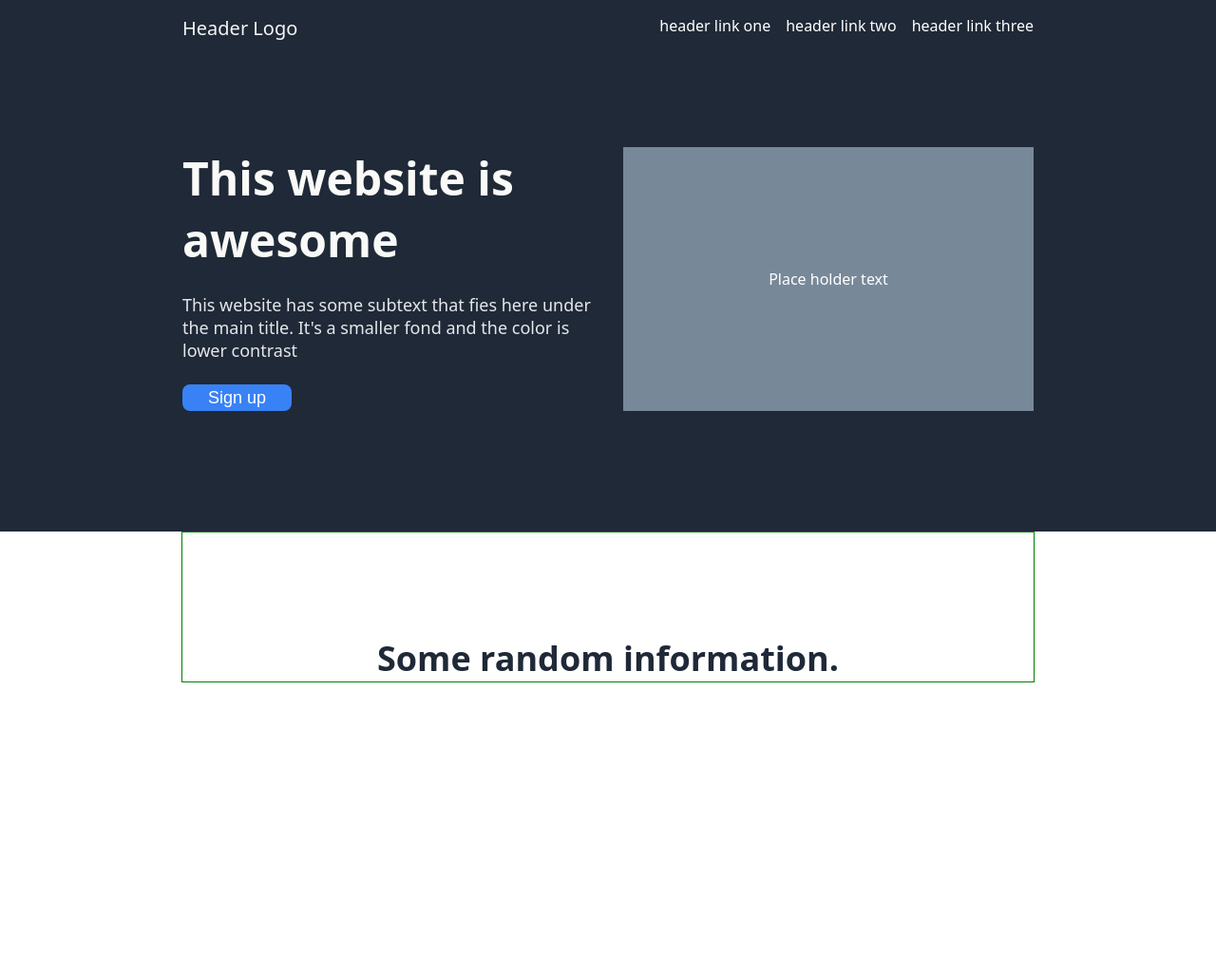
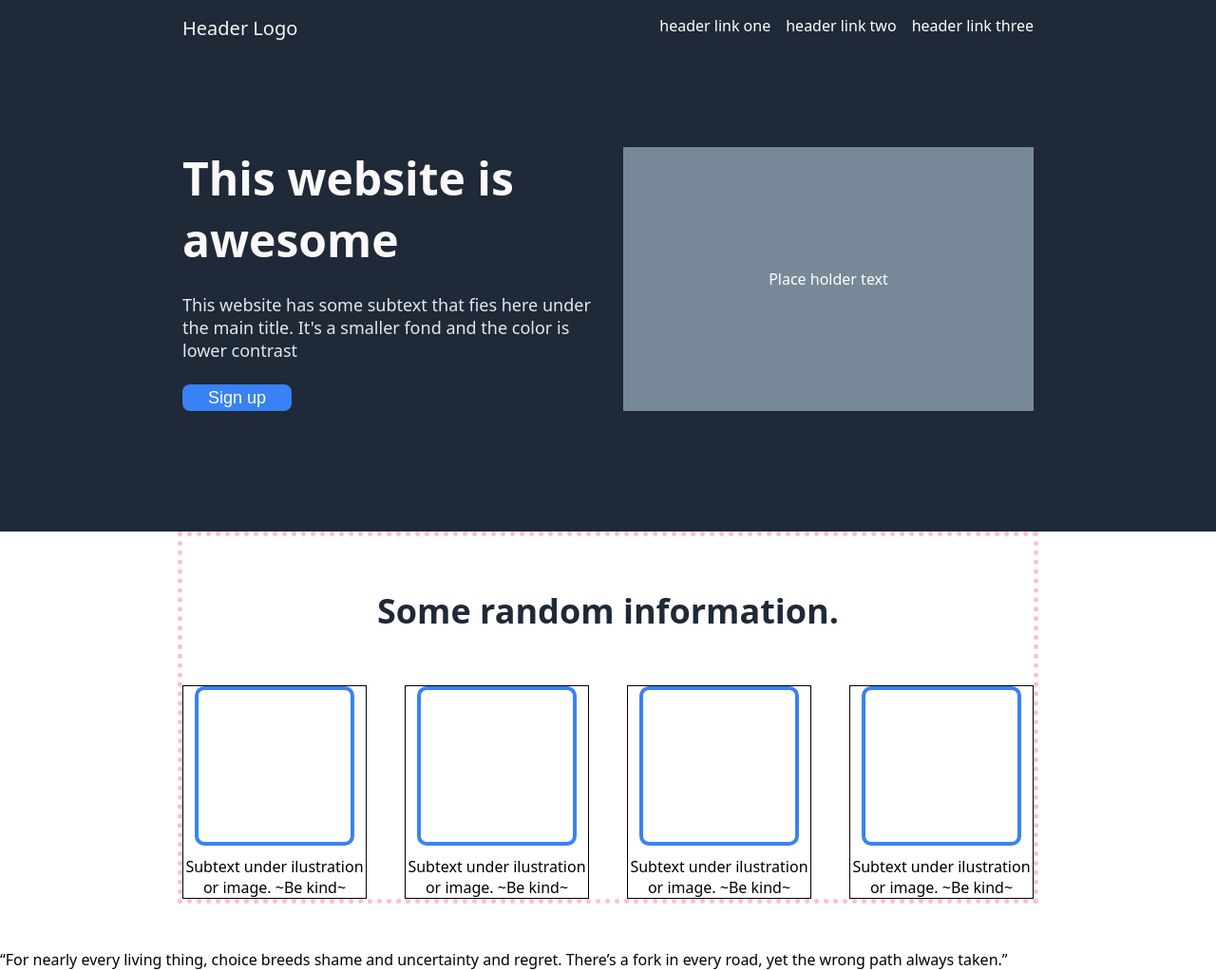
Before and after one commit to OctavianCorsei/flex-project, a plain HTML site: page index.html in a window 1280 px wide. Shown: the whole page at 95% size. Before the commit the page ends 800 px from the top, so only its background shows below. Drawn offline with Linux system fonts and the light colour scheme.

Commit message:
Crate header and info cards

```diff
--- a/index.html
+++ b/index.html
@@ -32,27 +32,29 @@
         <div class="info-title">Some random information.</div>
         <div class="info-cards">
             <div class="card">
-                <div class="card-image"></div>
-                <div class="card-text"></div>
+                <div class="image-wrap">
+                    <div class="card-image"></div>
+                </div>
+                <div class="card-text">Subtext under ilustration or image. ~Be kind~</div>
             </div>
             <div class="card">
                 <div class="card-image"></div>
-                <div class="card-text"></div>
+                <div class="card-text">Subtext under ilustration or image. ~Be kind~</div>
             </div>
             <div class="card">
                 <div class="card-image"></div>
-                <div class="card-text"></div>
+                <div class="card-text">Subtext under ilustration or image. ~Be kind~</div>
             </div>
             <div class="card">
                 <div class="card-image"></div>
-                <div class="card-text"></div>
+                <div class="card-text">Subtext under ilustration or image. ~Be kind~</div>
             </div>
         </div>
     </div>
 
     <div class="quote">
         <div class="quote-body">
-
+            “For nearly every living thing, choice breeds shame and uncertainty and regret. There’s a fork in every road, yet the wrong path always taken.”
         </div>
         <div class="quote-author">
 
--- a/style.css
+++ b/style.css
@@ -102,17 +102,51 @@ body {
 }
 
 .random-info {
+    width: 70%;
     display: flex;
-    width: 70%;
+    flex-direction: column;
     align-self: center;
-    justify-content: center;
-    align-items: flex-start;
-    border: 1px solid green;
+    text-align: center;
+    margin-bottom: 3em;
+    border: 5px dotted pink;
 }
 
 .info-title {
     font-size: 36px;
     font-weight: bold;
     color: #1F2937;
-    margin-top: 3em;
+    margin-top: 1.5em;
+    margin-bottom: 1.5em;
 }
+
+.info-cards {
+    display: flex;
+    flex-wrap: wrap;
+    vertical-align: top;
+    justify-content: space-between;
+    gap: 2em;
+}
+
+.card {
+    display: flex;
+    flex-direction: column;
+    justify-content: center;
+    align-items: center;
+    text-align: center;
+    flex-wrap: wrap;
+    gap: .7em;
+    border: 1px solid black;
+}
+
+
+.card-image {
+    border: 4px solid #3882f6;
+    border-radius: 10px;
+    height: 10em;
+    width: 10em;
+}
+
+.card-text {
+    width: 12em;
+    text-align: center;
+}
```
